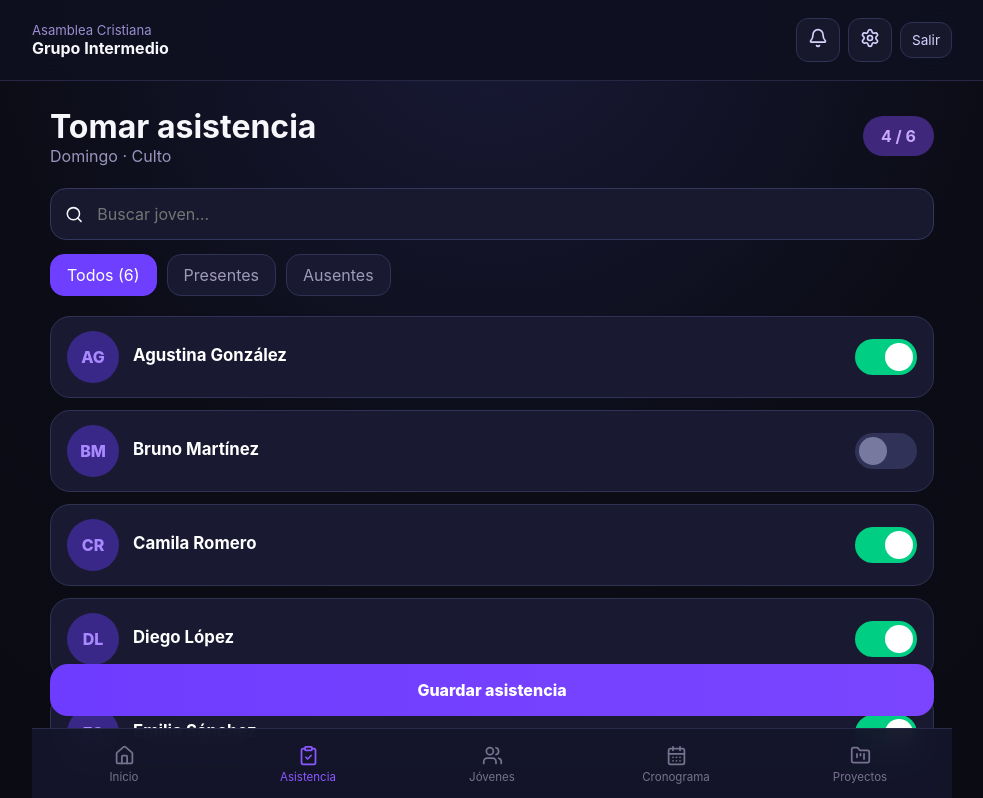
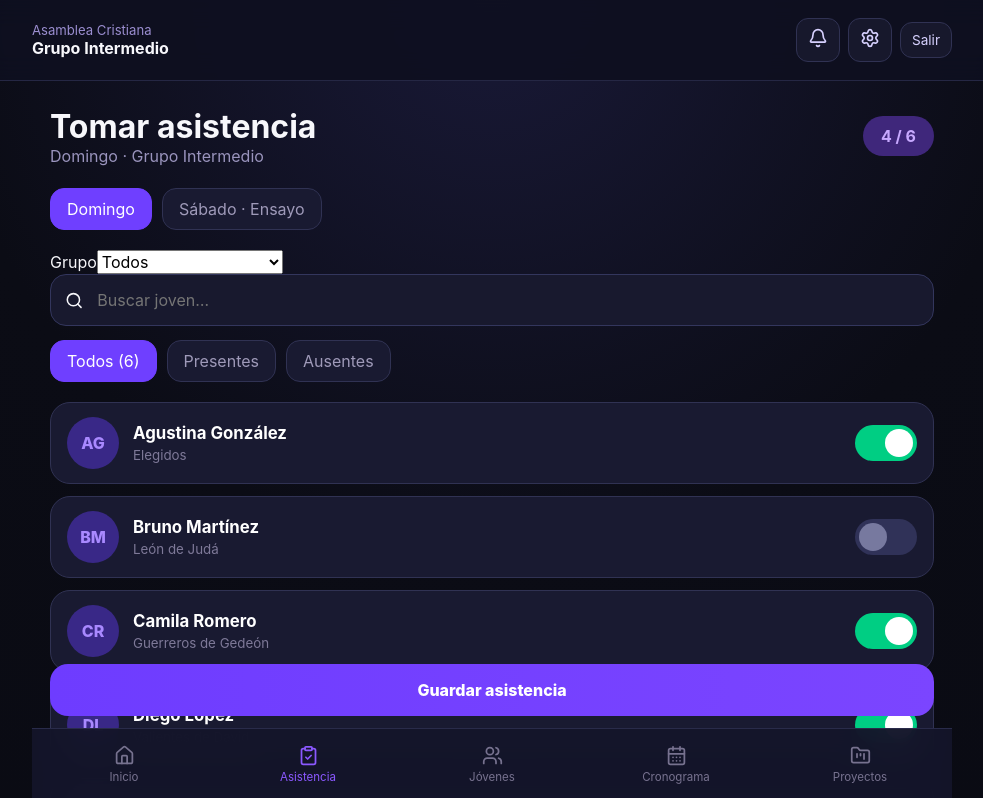
Before and after one commit to martinezdiegoe-ux/grupo-intermedio-gestion, a React (Vite) app: page /asistencia in a window 1280 px wide. Shown: the top 798 px of the page, without its empty margins (148-1131 px from the left). Built offline with nearby package versions, Linux system fonts and the light colour scheme; no server answers.

Commit message:
Add files via upload

```diff
--- a/src/pages/AttendancePage.tsx
+++ b/src/pages/AttendancePage.tsx
@@ -5,14 +5,18 @@ import { queueAttendance } from '../services/offlineQueue'
 import { useOnlineStatus } from '../hooks/useOnlineStatus'
 import type { AttendanceStatus,YoungPerson } from '../types/domain'
 export default function AttendancePage(){
- const [youth,setYouth]=useState<YoungPerson[]>([]),[query,setQuery]=useState(''),[filter,setFilter]=useState<'all'|'present'|'absent'>('all'),[status,setStatus]=useState<Record<string,AttendanceStatus>>({}),[saved,setSaved]=useState('');const online=useOnlineStatus()
+ const [youth,setYouth]=useState<YoungPerson[]>([]),[query,setQuery]=useState(''),[filter,setFilter]=useState<'all'|'present'|'absent'>('all'),[group,setGroup]=useState('Todos'),[meeting,setMeeting]=useState<'sunday'|'rehearsal'>('sunday'),[status,setStatus]=useState<Record<string,AttendanceStatus>>({}),[saved,setSaved]=useState('');const online=useOnlineStatus()
  useEffect(()=>{listYouth().then(list=>{setYouth(list);setStatus(Object.fromEntries(list.map((y,i)=>[y.id,i%4===1?'absent':'present'])) as Record<string,AttendanceStatus>)})},[])
- const visible=useMemo(()=>youth.filter(y=>{const n=`${y.first_name} ${y.last_name}`.toLowerCase();if(!n.includes(query.toLowerCase()))return false;if(filter==='present'&&status[y.id]!=='present')return false;if(filter==='absent'&&status[y.id]!=='absent')return false;return true}),[youth,query,filter,status])
+ const groups=['Todos','Elegidos','León de Judá','Guerreros de Gedeón','Valientes de David']
+ const visible=useMemo(()=>youth.filter(y=>{const n=`${y.first_name} ${y.last_name}`.toLowerCase();if(!n.includes(query.toLowerCase()))return false;if(group!=='Todos'&&y.group_name!==group)return false;if(filter==='present'&&status[y.id]!=='present')return false;if(filter==='absent'&&status[y.id]!=='absent')return false;return true}),[youth,query,group,filter,status])
  const present=Object.values(status).filter(s=>s==='present').length
  async function save(){if(!online){for(const [young_person_id,s] of Object.entries(status))await queueAttendance({id:`demo-event:${young_person_id}`,event_id:'demo-event',young_person_id,status:s,updated_at:new Date().toISOString()});setSaved('Guardado en el dispositivo. Se sincronizará al recuperar Internet.');return}setSaved('Asistencia guardada (modo demo).')}
- return <><div className="page-title"><div><h1>Tomar asistencia</h1><span>Domingo · Culto</span></div><div className="pill">{present} / {youth.length}</div></div>
+ const meetingLabel=meeting==='sunday'?'Domingo · Grupo Intermedio':'Sábado · Ensayo del Coro Intermedio'
+ return <><div className="page-title"><div><h1>Tomar asistencia</h1><span>{meetingLabel}</span></div><div className="pill">{present} / {youth.length}</div></div>
+ <div className="segmented"><button className={meeting==='sunday'?'active':''} onClick={()=>setMeeting('sunday')}>Domingo</button><button className={meeting==='rehearsal'?'active':''} onClick={()=>setMeeting('rehearsal')}>Sábado · Ensayo</button></div>
+ <label className="field-label">Grupo<select value={group} onChange={e=>setGroup(e.target.value)}>{groups.map(name=><option key={name}>{name}</option>)}</select></label>
  <div className="search-box"><Search size={19}/><input placeholder="Buscar joven…" value={query} onChange={e=>setQuery(e.target.value)}/></div>
  <div className="segmented"><button className={filter==='all'?'active':''} onClick={()=>setFilter('all')}>Todos ({youth.length})</button><button className={filter==='present'?'active':''} onClick={()=>setFilter('present')}>Presentes</button><button className={filter==='absent'?'active':''} onClick={()=>setFilter('absent')}>Ausentes</button></div>
- <div className="list-stack">{visible.map(y=><div className="person-row" key={y.id}><div className="avatar">{y.first_name[0]}{y.last_name[0]}</div><div className="grow"><strong>{y.first_name} {y.last_name}</strong><small>{y.sector?`Sector ${y.sector}`:''}</small></div><button className={`toggle ${status[y.id]==='present'?'on':''}`} onClick={()=>setStatus(s=>({...s,[y.id]:s[y.id]==='present'?'absent':'present'}))}><span/></button></div>)}</div>
+ <div className="list-stack">{visible.map(y=><div className="person-row" key={y.id}><div className="avatar">{y.first_name[0]}{y.last_name[0]}</div><div className="grow"><strong>{y.first_name} {y.last_name}</strong><small>{y.group_name??'Sin grupo asignado'}</small></div><button aria-label={`Cambiar asistencia de ${y.first_name} ${y.last_name}`} className={`toggle ${status[y.id]==='present'?'on':''}`} onClick={()=>setStatus(s=>({...s,[y.id]:s[y.id]==='present'?'absent':'present'}))}><span/></button></div>)}</div>
  <button className="primary-btn sticky-action" onClick={save}>Guardar asistencia</button>{saved&&<div className="success-box">{saved}</div>}</>
 }
```
Also changed, not shown: src/pages/AdminPage.tsx (+2 -1 lines), src/pages/ProjectDetailPage.tsx (+3 -2 lines).
